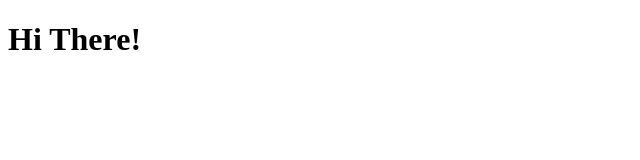
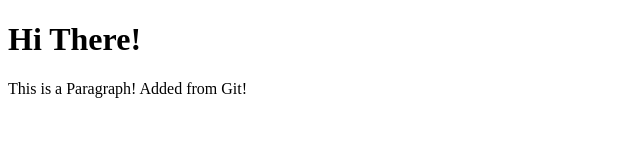
Before and after one commit to jr1412594/gitProject, a plain HTML site: page index.html in a window 1280 px wide. Shown: the whole page, without its empty margins (0-640 px from the left). Drawn offline with Linux system fonts and the light colour scheme.

Commit message:
Added Paragraph
Updated index.html file from github.

```diff
--- a/index.html
+++ b/index.html
@@ -8,5 +8,6 @@
 </head>
 <body>
     <h1>Hi There!</h1>
+    <p>This is a Paragraph! Added from Git!<p>
 </body>
 </html>
```
